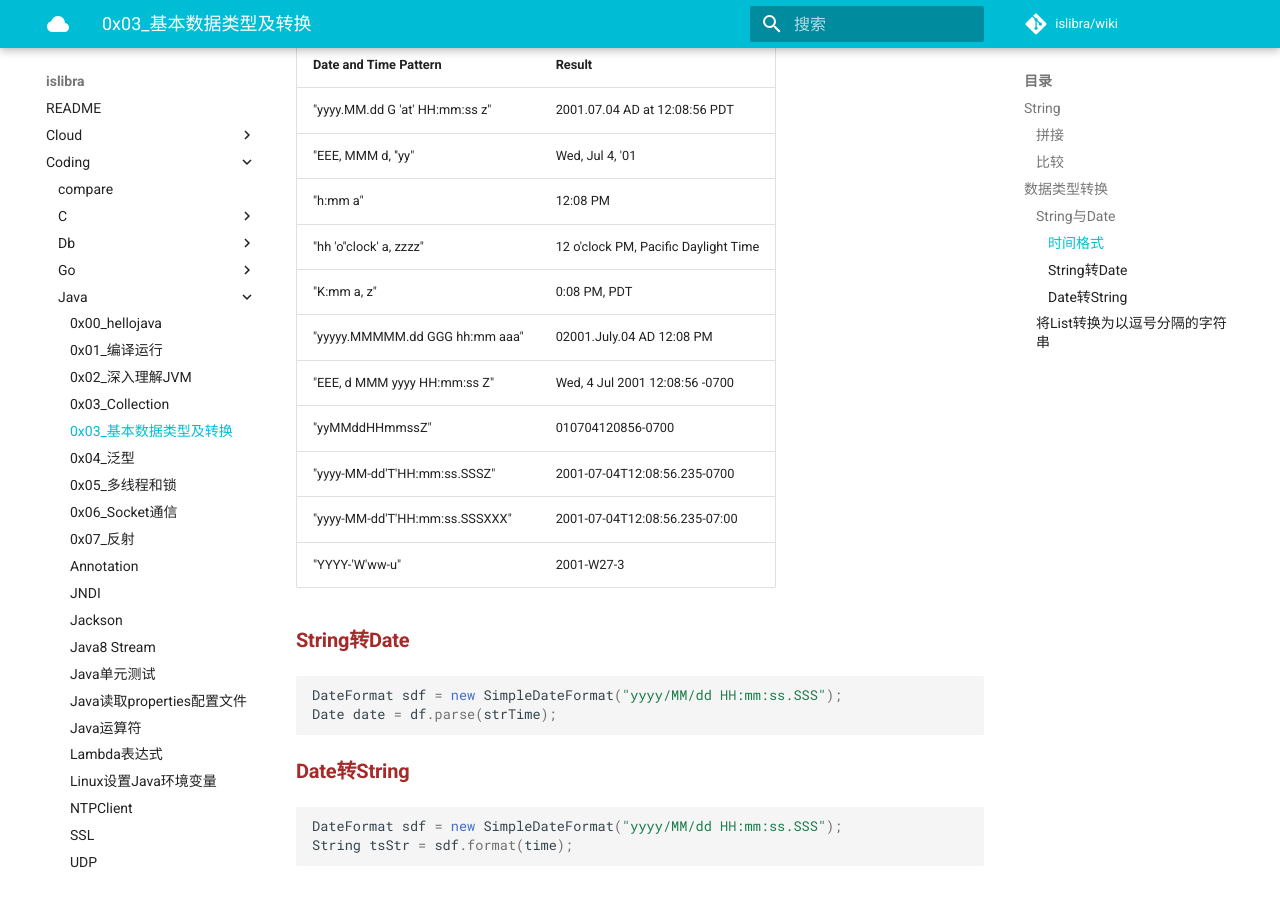
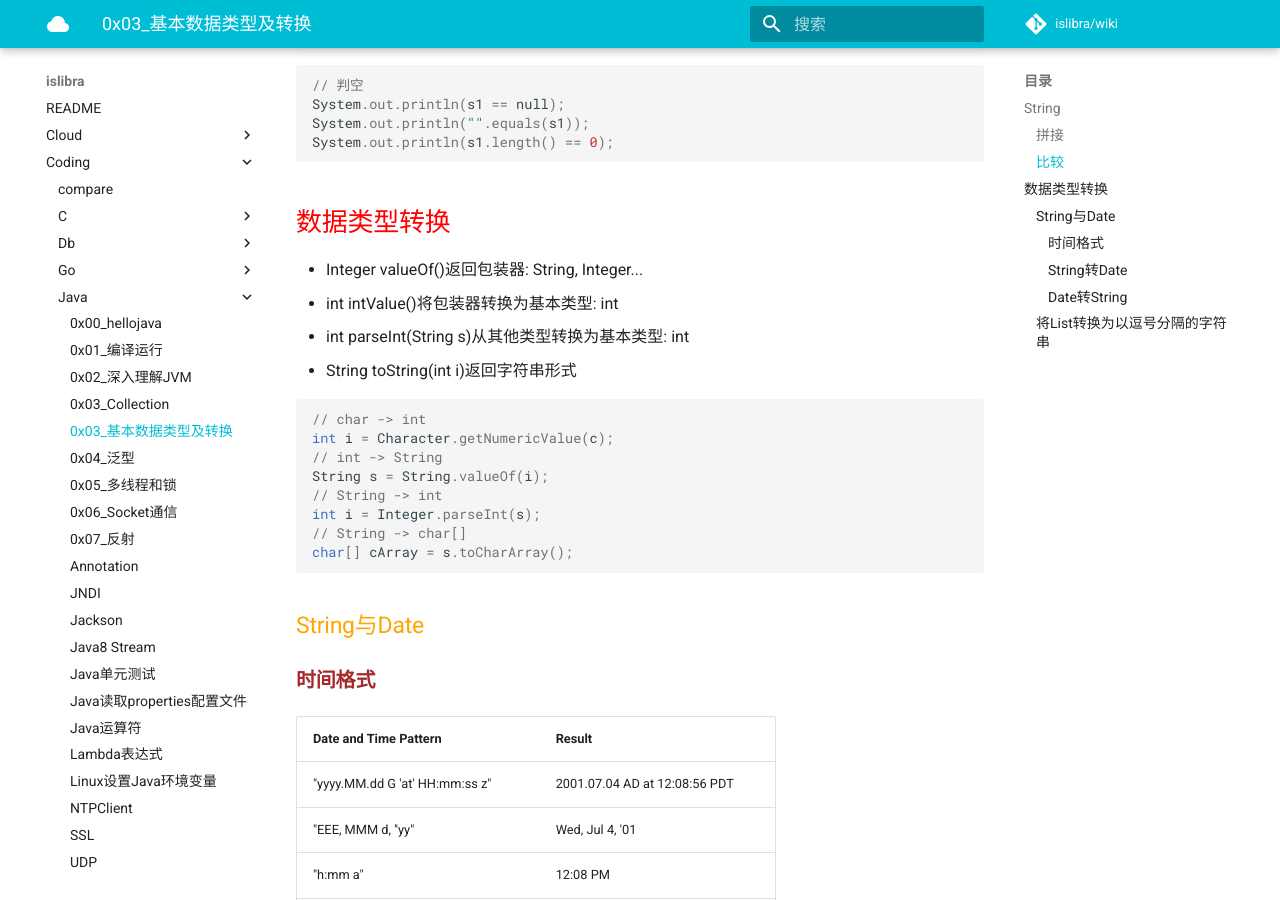
Before and after one commit to islibra/wiki, an MkDocs documentation site: the page built from docs/coding/java/0x03_基本数据类型及转换.md, in a window 1280 px wide and 900 px high, scrolled down 2408 px. Built offline with MkDocs 1.6.1 and Material for MkDocs 9.7.7, drawn with Linux system fonts in a browser that asks for light colours; comment, search, counter and statistics services are not loaded; some of the changed text lies outside the part shown.

Commit message:
Update 0x03_基本数据类型及转换.md

````diff
--- a/docs/coding/java/0x03_基本数据类型及转换.md
+++ b/docs/coding/java/0x03_基本数据类型及转换.md
@@ -1,14 +1,16 @@
 # 0x03_基本数据类型及转换
 
-| 数据类型 | 字节数 | 位数 | 范围 | 备注 |
-| --- | --- | --- | --- | --- |
-| Byte | 1 | 8 | [-2^7, 2^7-1] | [-128, 127] |
-| Short | 2 | 16 | [-2^15, 2^15-1] | [-32768, 32767] |
-| Integer | 4 | 32 | [-2^31, 2^31-1] | [-2147483648, 2147483647] |
-| Long | 8 | 64 | [-2^63, 2^63-1] | [-9223372036854775808, 9223372036854775807] |
-| Float | 4 | 32 | --- | --- |
-| Double | 8 | 64 | --- | --- |
-| Character | 2 | 16 | ['\u0000', '\uFFFF'] | [0, 65535] |
+基本数据类型 | 包装器 | 字节数 | 位数 | 范围 | 备注
+--- | --- | --- | --- | --- | ---
+void | Void | - | - | - | -
+boolean | Boolean | - | - | - | -
+byte | Byte | 1 | 8 | [-2^7, 2^7-1] | [-128, 127]
+short | Short | 2 | 16 | [-2^15, 2^15-1] | [-32768, 32767]
+int | Integer | 4 | 32 | [-2^31, 2^31-1] | [-2147483648, 2147483647]
+long | Long | 8 | 64 | [-2^63, 2^63-1] | [-9223372036854775808, 9223372036854775807]
+float | Float | 4 | 32 | --- | ---
+double | Double | 8 | 64 | --- | ---
+char | Character | 2 | 16 | ['\u0000', '\uFFFF'] | [0, 65535]
 
 ```java
 // 直接赋值1或"false"会产生编译错误
@@ -30,15 +32,24 @@ Integer i1 = 123;
 System.out.println("i1: " + i1);
 Integer i2 = new Integer(123);
 System.out.println("i2: " + i2);
-// false
+// false, 指向不同的存储区域
 System.out.println("i1 == i2: " + (i1 == i2));
 // true
 System.out.println("i1 == Integer.valueOf(i2): " + (i1 == Integer.valueOf(i2)));
+// true
+System.out.println("i1 == i2.intValue(): " + (i1 == i2.intValue()));
 
 
 // float赋值, 常量后面加f, 否则为double
 float ff = 10.1f;
 System.out.println(ff);
+
+
+ArrayList<Integer> intList = new ArrayList<>();
+// 自动装箱, 相当于intList.add(Integer.valueOf(1));
+intList.add(1);
+// 自动拆箱, 相当于intList.get(0).intValue()
+int i = intList.get(0);
 ```
 
 ## String
@@ -102,6 +113,22 @@ System.out.println(s1.length() == 0);
 
 ## 数据类型转换
 
+- Integer valueOf()返回包装器: String, Integer...
+- int intValue()将包装器转换为基本类型: int
+- int parseInt(String s)从其他类型转换为基本类型: int
+- String toString(int i)返回字符串形式
+
+```java
+// char -> int
+int i = Character.getNumericValue(c);
+// int -> String
+String s = String.valueOf(i);
+// String -> int
+int i = Integer.parseInt(s);
+// String -> char[]
+char[] cArray = s.toCharArray();
+```
+
 ### String与Date
 
 #### 时间格式
````
